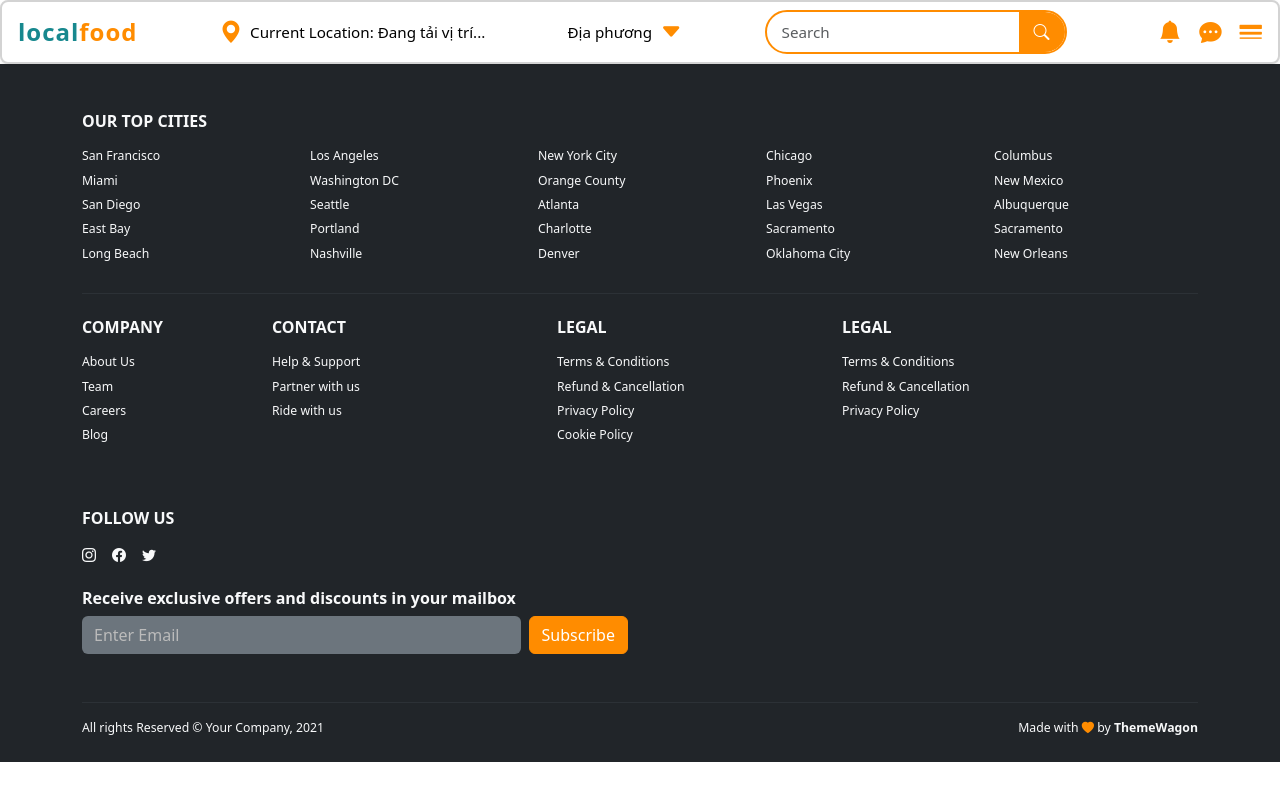
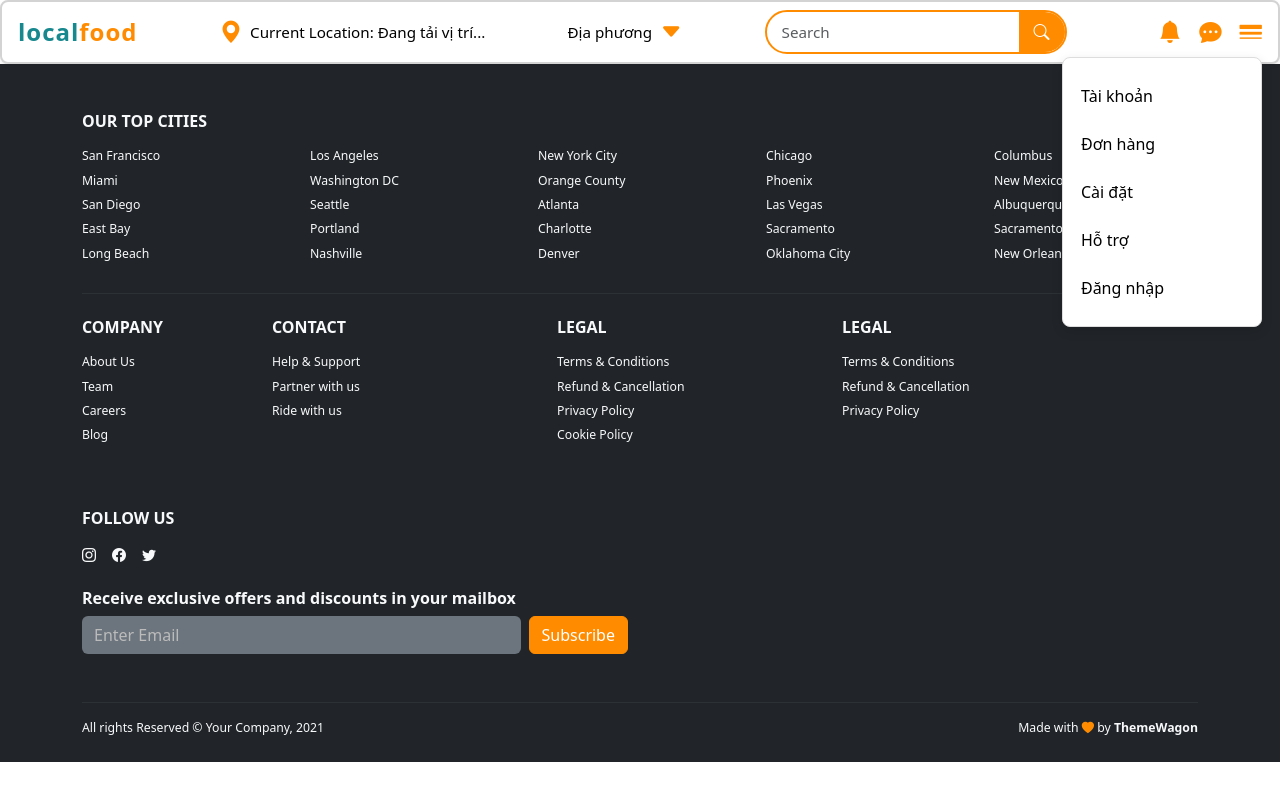
Before and after one commit to PhanTuanKha/localfood, an Angular app: page / in a window 1280 px wide. Both pictures are taken after a click on the icon 1250 px from the left and 31 px from the top of the page. Built offline with nearby package versions, Linux system fonts and the light colour scheme; no server answers.

Commit message:
thanh bar

```diff
--- a/src/app/header/header.css
+++ b/src/app/header/header.css
@@ -10,6 +10,8 @@
   flex-wrap: wrap;
   box-sizing: border-box;
   max-width: 100%;
+  position: relative;
+  z-index: 10;
 }
 
 .logo-text {
@@ -126,3 +128,44 @@
     font-size: 0.85rem;
   }
 }
+
+.dropdown-wrapper {
+  position: relative;
+  display: flex;
+  align-items: center;
+}
+
+.dropdown-menu {
+  position: absolute;
+  top: 100%;
+  right: 0;
+  width: 200px;
+  background: white;
+  padding: 14px 0;
+  border-radius: 8px;
+  border: 1px solid #dddddd;
+  box-shadow: 0 4px 12px rgba(0,0,0,0.12);
+  display: none;
+  z-index: 2000;
+  transform: translateY(8px);
+  min-height: unset;
+}
+
+.dropdown-menu.show {
+  display: block;
+}
+
+.dropdown-item {
+  padding: 12px 18px;
+  font-size: 1rem;
+  cursor: pointer;
+  color: #000;
+}
+.dropdown-item:hover {
+  background: #000000;
+  color: white;
+}
+.dropdown-item.active {
+  background: #02051A;
+  color: white;
+}
--- a/src/app/header/header.html
+++ b/src/app/header/header.html
@@ -1,6 +1,5 @@
 <nav class="navbar navbar-form navbar-left navbar-inverse px-3 d-flex justify-content-between align-items-center shadow-sm">
   <div class="d-flex alin-items-center">
-    <!-- <img src="assets/images/logo/localfood.jpg" alt="Không hiển thị được ảnh" width="40px" height="40%"> -->
     <h4 class="logo-text mb-0 logo-text">local<strong class="text">food</strong></h4>
   </div>
   <div class="location">
@@ -12,7 +11,7 @@
   <form class="navbar-form navbar-left" action="#">
     <div class="input-group">
       <input type="text" class="form-control" placeholder="Search" name="search">
-       <button class="btn btn-search" type="submit">
+      <button class="btn btn-search" type="submit">
         <i class="bi bi-search"></i>
       </button>
     </div>
@@ -20,6 +19,27 @@
   <div class="block">
     <i class="bi bi-bell-fill"></i>
     <i class="bi bi-chat-dots-fill"></i>
-    <i class="bi bi-border-width"></i>
+    <div class="dropdown-wrapper">
+  <i class="bi bi-border-width" (click)="toggleDropdown()"></i>
+  <div class="dropdown-menu" [class.show]="dropdownOpen">
+    <div class="dropdown-item" (click)="selectMenu('Tài khoản')" [class.active]="activeMenu === 'Tài khoản'">Tài khoản</div>
+    <div class="dropdown-item" (click)="selectMenu('Đơn hàng')" [class.active]="activeMenu === 'Đơn hàng'">Đơn hàng</div>
+    <div class="dropdown-item" (click)="selectMenu('Cài đặt')" [class.active]="activeMenu === 'Cài đặt'">Cài đặt</div>
+    <div class="dropdown-item" (click)="selectMenu('Hỗ trợ')" [class.active]="activeMenu === 'Hỗ trợ'">Hỗ trợ</div>
+    @if (!isLoggedIn) {
+      <div class="dropdown-item"
+        (click)="selectMenu('Đăng nhập')"
+        [class.active]="activeMenu === 'Đăng nhập'">
+        Đăng nhập
+      </div>
+    } @else {
+      <div class="dropdown-item"
+        (click)="selectMenu('Đăng xuất')"
+        [class.active]="activeMenu === 'Đăng xuất'">
+        Đăng xuất
+      </div>
+    }
+  </div>
+  </div>
   </div>
 </nav>
--- a/src/app/header/header.ts
+++ b/src/app/header/header.ts
@@ -1,29 +1,50 @@
-import { Component, OnInit, NgZone } from '@angular/core';
+import { CommonModule } from '@angular/common';
+import { Component, OnInit, NgZone, OnDestroy } from '@angular/core';
 
 @Component({
   selector: 'app-header',
-  imports: [],
+  imports: [CommonModule],
   templateUrl: './header.html',
   styleUrl: './header.css', })
-export class Header implements OnInit {
+export class Header implements OnInit, OnDestroy {
   location: string = 'Đang tải vị trí...';
   loading: boolean = true;
+  dropdownOpen: boolean = false;
+  activeMenu: string = '';
+  isLoggedIn: boolean = false;
+  constructor(private ngZone: NgZone) {}
+  ngOnDestroy(): void {
+    throw new Error('Method not implemented.');
+  }
+  toggleDropdown() {
+    this.dropdownOpen = !this.dropdownOpen;
+  }
 
-  constructor(private ngZone: NgZone) {}
-
+  selectMenu(menu: string) {
+    this.activeMenu = menu;
+    if (menu === 'Đăng nhập') {
+      this.isLoggedIn = true;
+    }
+    if (menu === 'Đăng xuất') {
+      this.isLoggedIn = false;
+    }
+  }
   ngOnInit(): void {
     this.getUserLocation();
+    document.addEventListener('click', (event: any) => {
+      const inside = event.target.closest('.dropdown-wrapper');
+      if (!inside) {
+        this.ngZone.run(() => (this.dropdownOpen = false));
       }
-
+    });
+  }
   getUserLocation(): void {
     if (!navigator.geolocation) {
       this.location = 'Trình duyệt không hỗ trợ định vị';
       this.loading = false;
       return;
     }
-
     let timeoutReached = false;
-
     const timeout = setTimeout(() => {
       timeoutReached = true;
       this.ngZone.run(() => {
@@ -31,20 +52,22 @@ export class Header implements OnInit {
         this.loading = false;
       });
     }, 15000);
-
     navigator.geolocation.getCurrentPosition(
       (position) => {
         if (timeoutReached) return;
         clearTimeout(timeout);
-
         const lat = position.coords.latitude;
         const lon = position.coords.longitude;
-
-        fetch(`https://nominatim.openstreetmap.org/reverse?format=json&lat=${lat}&lon=${lon}`, {
-          headers: { 'User-Agent': 'AngularApp/1.0 (youremail@example.com)' },
-        })
-          .then(res => res.json())
-          .then(data => {
+        fetch(
+          `https://nominatim.openstreetmap.org/reverse?format=json&lat=${lat}&lon=${lon}`,
+          {
+            headers: {
+              'User-Agent': 'AngularApp/1.0 (youremail@example.com)',
+            },
+          }
+        )
+          .then((res) => res.json())
+          .then((data) => {
             this.ngZone.run(() => {
               this.location =
                 data.address?.city ||
```
Lines whose indentation alone changed are shown as unchanged.
